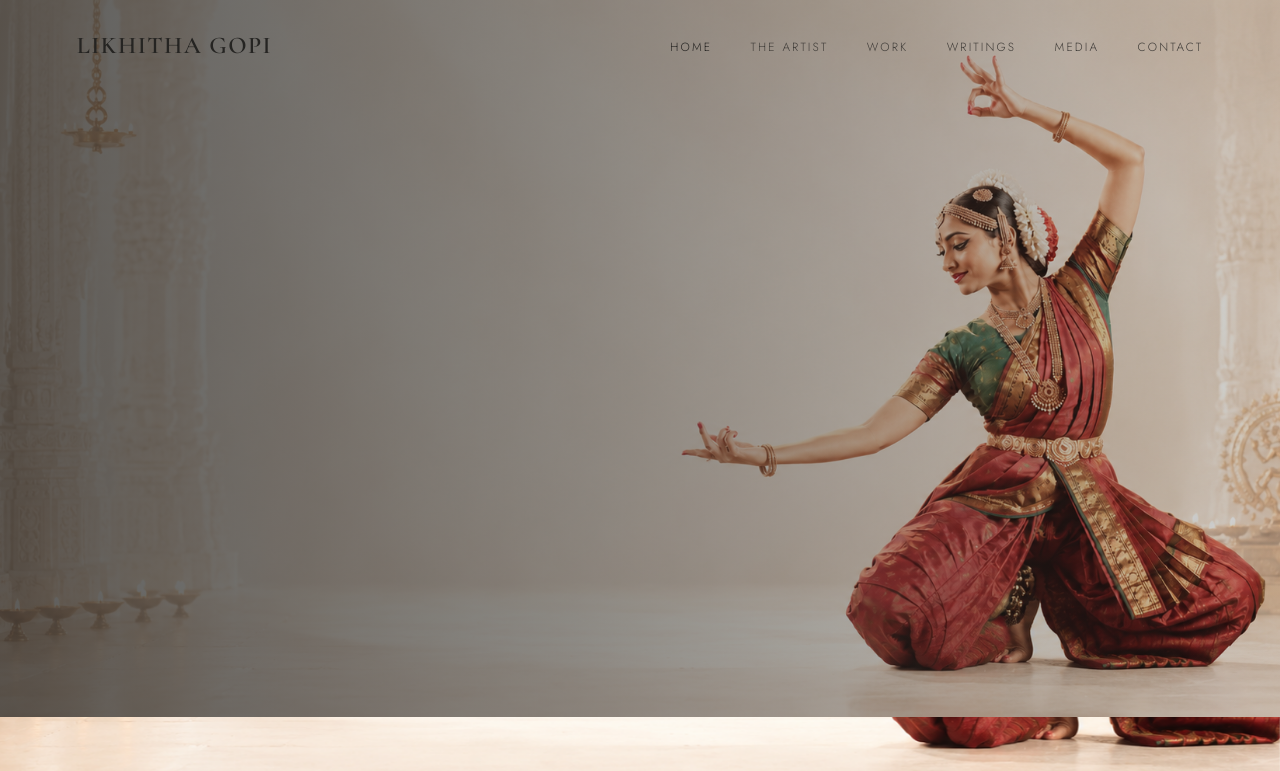
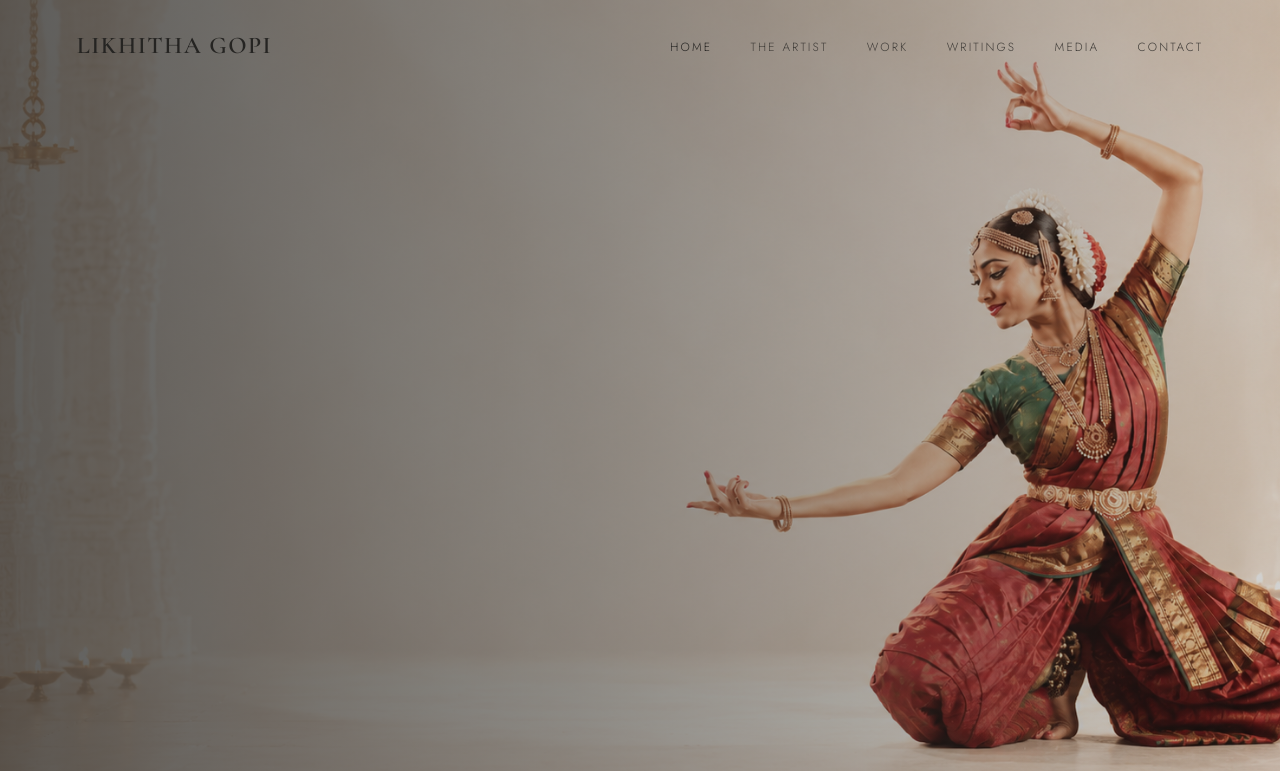
Before and after one commit to Rohithreddychappidi/yamini-kalluri-cms-1-, a Next.js app in the folder yk-site/: page / in a window 1280 px wide. Shown: the top 771 px of the page. Built offline with nearby package versions, Linux system fonts and the light colour scheme; no server answers; the database is empty.

Commit message:
Update globals.css

```diff
--- a/yk-site/app/globals.css
+++ b/yk-site/app/globals.css
@@ -218,7 +218,7 @@ nav.main a.active{
 
 /* ---------- hero ---------- */
 .hero{
-  min-height:calc(100vh - 83px);
+  min-height:100vh;
   padding:7rem 0;
   text-align:center;
   position:relative;
```
